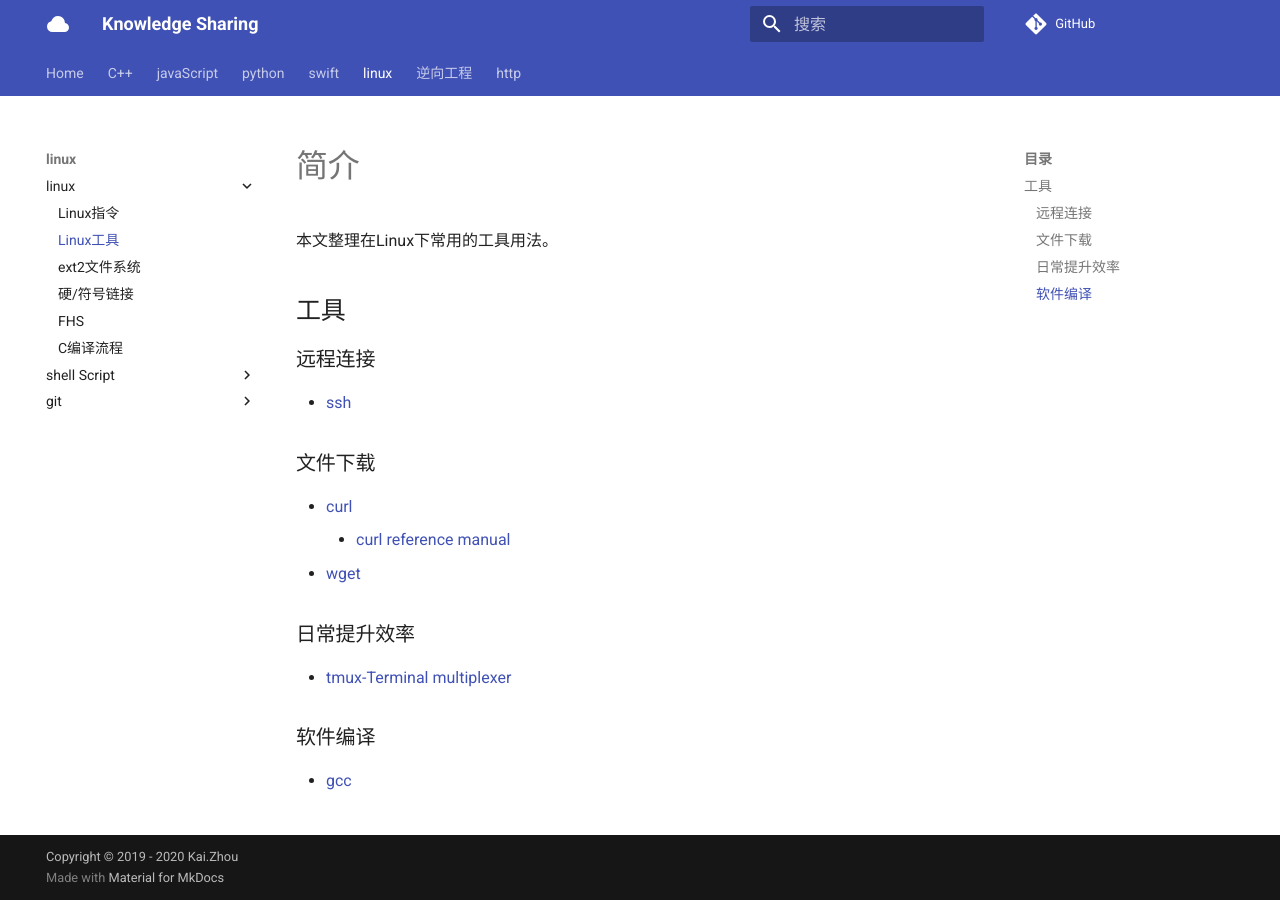
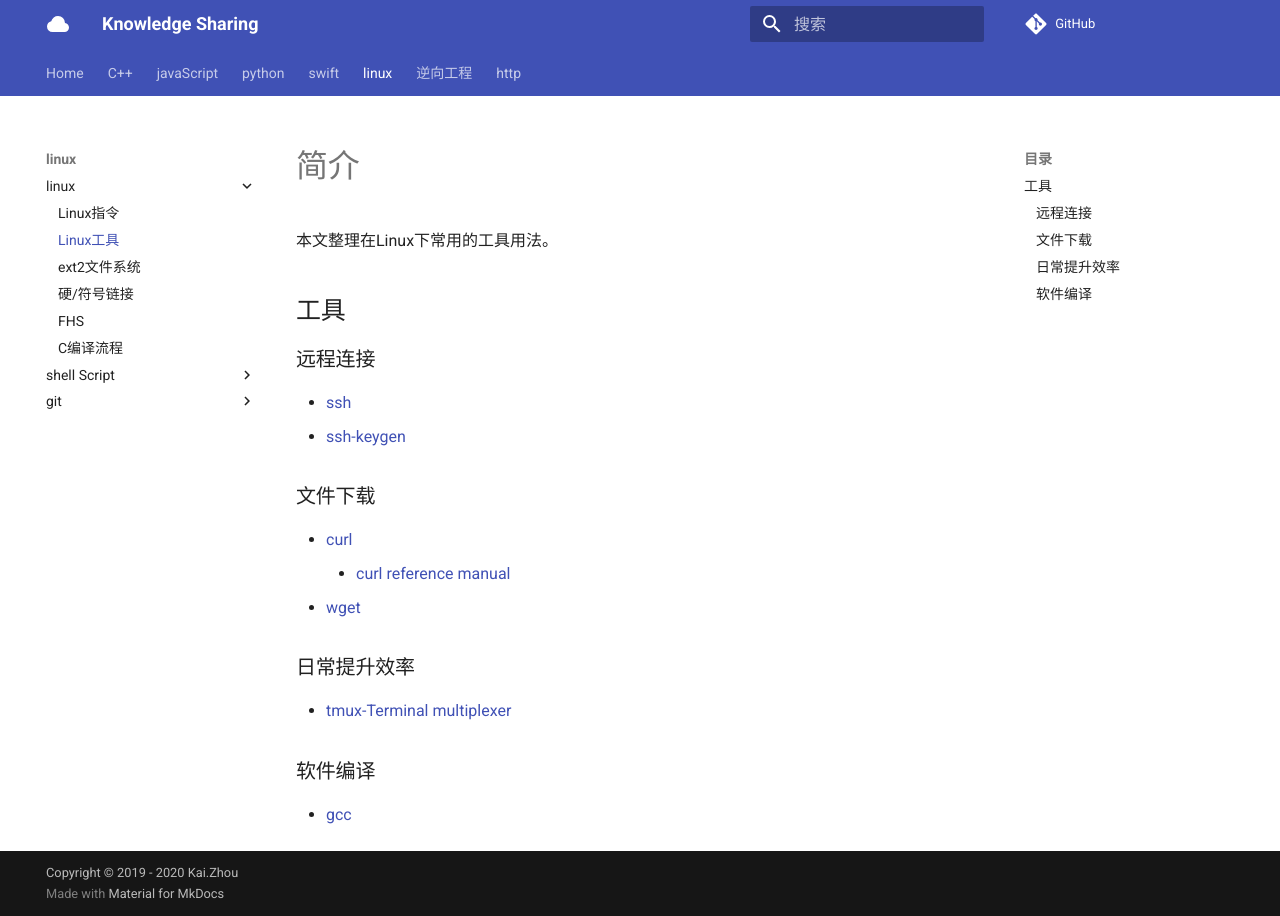
Before and after one commit to zhoukaidev/ks_blog, an MkDocs documentation site: the page built from docs/shell/linux/tools.md, in a window 1280 px wide. Built offline with MkDocs 1.6.1 and Material for MkDocs 9.7.7, drawn with Linux system fonts in a browser that asks for light colours; comment, search, counter and statistics services are not loaded.

Commit message:
Update tools.md

```diff
--- a/docs/shell/linux/tools.md
+++ b/docs/shell/linux/tools.md
@@ -7,6 +7,7 @@
 ### 远程连接
 
   * [ssh](tools/ssh.md)
+  * [ssh-keygen](tools/ssh/ssh-keygen.md)
 
 ### 文件下载
 
```
